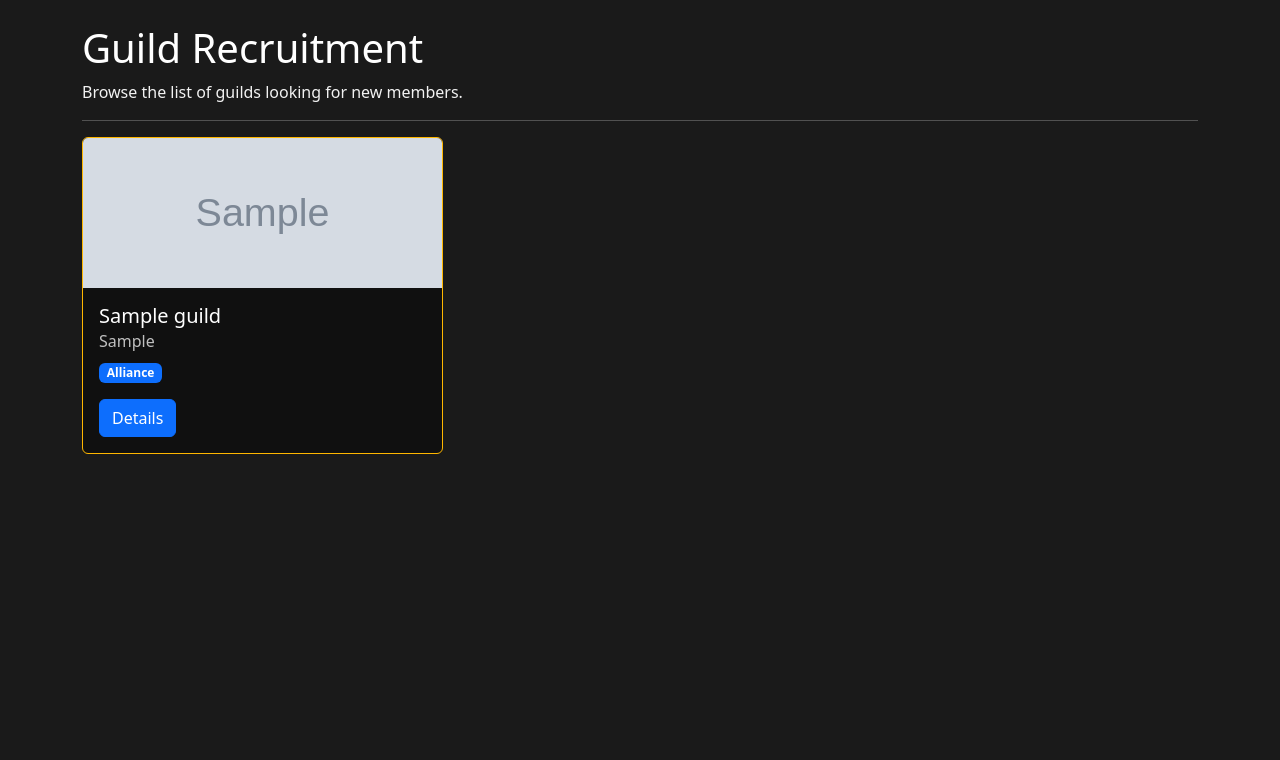
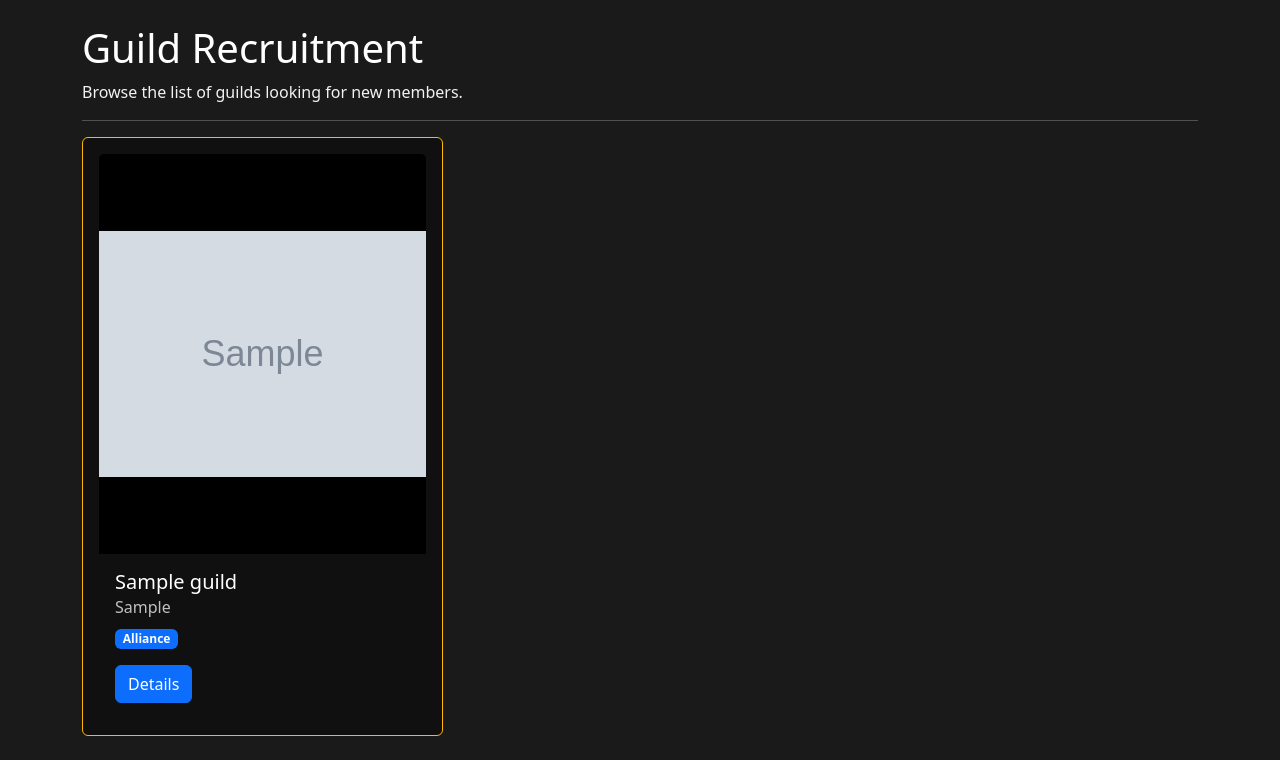
Before and after one commit to mathiase4/wow-guild-recruitment, a Django app: page / in a window 1280 px wide. Shown: the part 56-816 px from the top of the page. Before the commit the page ends 510 px from the top, so only its background shows below. Run offline with Django 4.2, Linux system fonts and the light colour scheme; tables that the repository leaves empty hold one stand-in row (values such as "Sample post"); grey boxes marked "Sample" are stand-in pictures.

```diff
--- a/static/css/style.css
+++ b/static/css/style.css
@@ -10,15 +10,22 @@ a {
 }
 
 /* guild card styling background and golden color */
-.guild-card {
+.guild-card  {
     background-color: rgba(0, 0, 0, 0.4);
-
+    padding: 1rem;
     border: 1px solid #ffb700;
     color: #ffffff;
-    min-height: 250px;
+
 
 
 }
+
+.guild-card .card-body {
+    padding: 1rem;
+
+}
+
+
 .card-img-top {
     height: 150px;
     object-fit: cover;
@@ -31,5 +38,11 @@ a {
 }
 /* Override Bootstrap's default muted text color */
 .text-muted {
-    color: #acacac !important; /* En ljusare gråfärg som syns bättre */
+    color: #acacac !important; /* a whiter color that makes you see through the dark background color */
 }
+
+.guild-card-img {
+    height: 400px;
+    object-fit: contain;
+    background-color: #000000;
+}
--- a/templates/guilds/guild_list.html
+++ b/templates/guilds/guild_list.html
@@ -10,7 +10,7 @@
         <div class="card guild-card">
             {% if guild.image %}
 
-<img src="{{ guild.image.url }}" class="card-img-top" alt="{{ guild.name }}">
+<img src="{{ guild.image.url }}" class="card-img-top guild-card-img"  alt="{{ guild.name }}">
 
 {% endif %}
 
```
